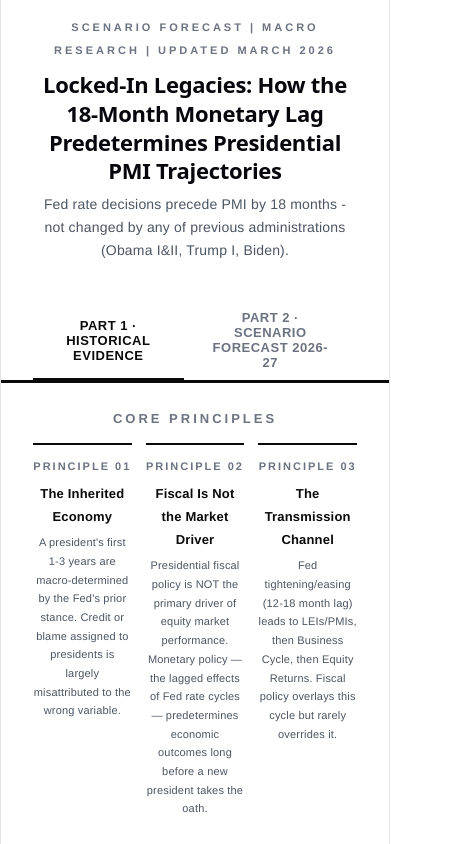
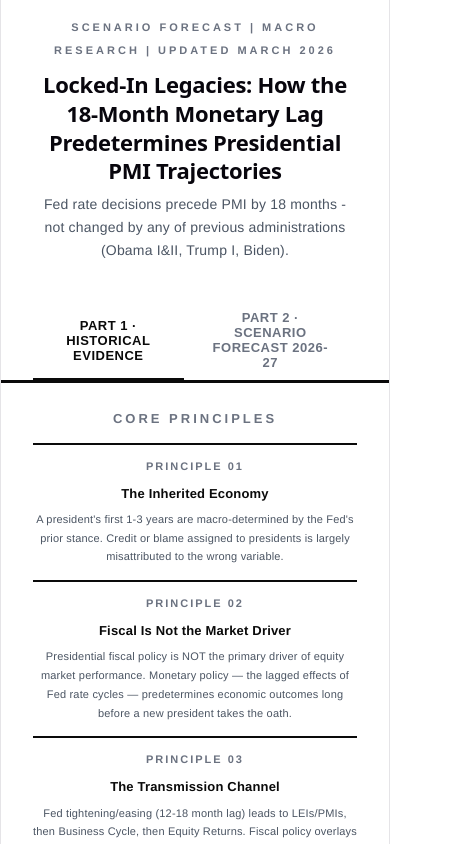
Before and after one commit to kchen023/scenario-forecast-monetary-policy-pmi, a React (Vite) app: page / in a window 390 px wide. Shown: the top 844 px of the page, 467 px wide, since content can reach past the window. Built offline with nearby package versions, Linux system fonts and the light colour scheme.

Commit message:
docs: add project README

```diff
--- a/src/App.jsx
+++ b/src/App.jsx
@@ -126,7 +126,7 @@ export default function App(){
         <div style={{padding:"24px 32px"}}>
           <div style={{marginBottom:24}}>
             <div style={{fontSize:13,letterSpacing:3,fontWeight:700,color:"#6b7280",marginBottom:12}}>CORE PRINCIPLES</div>
-            <div style={{display:"grid",gridTemplateColumns:"repeat(3,minmax(0,1fr))",gap:14}}>
+            <div className="mobile-single" style={{display:"grid",gridTemplateColumns:"repeat(3,minmax(0,1fr))",gap:14}}>
               {[{n:"01",h:"The Inherited Economy",b:"A president's first 1-3 years are macro-determined by the Fed's prior stance. Credit or blame assigned to presidents is largely misattributed to the wrong variable."},{n:"02",h:"Fiscal Is Not the Market Driver",b:"Presidential fiscal policy is NOT the primary driver of equity market performance. Monetary policy — the lagged effects of Fed rate cycles — predetermines economic outcomes long before a new president takes the oath."},{n:"03",h:"The Transmission Channel",b:"Fed tightening/easing (12-18 month lag) leads to LEIs/PMIs, then Business Cycle, then Equity Returns. Fiscal policy overlays this cycle but rarely overrides it."}].map(p=>(
                 <div key={p.n} style={{borderTop:"2px solid #0a0a0a",paddingTop:10}}>
                   <div style={{fontSize:11,letterSpacing:2,fontWeight:700,color:"#6b7280",marginBottom:4}}>PRINCIPLE {p.n}</div>
@@ -169,7 +169,7 @@ export default function App(){
           </div>
           <div>
             <div style={{fontSize:13,letterSpacing:3,fontWeight:700,color:"#6b7280",marginBottom:12,marginTop:40}}>PRESIDENTIALCASE STUDIES · CLICK TO EXPAND</div>
-            <div style={{display:"grid",gridTemplateColumns:"repeat(3,minmax(0,1fr))",gap:10}}>
+            <div className="mobile-single" style={{display:"grid",gridTemplateColumns:"repeat(3,minmax(0,1fr))",gap:10}}>
               {CASES.map(cs=>(<div key={cs.id} onClick={()=>setCase(activeCase===cs.id?null:cs.id)} style={{border:activeCase===cs.id?"1.5px solid #0a0a0a":"1px solid #e5e7eb",borderRadius:2,padding:"12px",cursor:"pointer",background:activeCase===cs.id?"#f9fafb":"#fff"}}>
                 <div style={{display:"flex",justifyContent:"space-between",alignItems:"flex-start",marginBottom:6}}>
                   <div><div style={{fontWeight:700,fontSize:12}}>{cs.title}</div><div style={{fontSize:9,color:"#9ca3af",marginTop:1}}>{cs.period}</div></div>
@@ -186,7 +186,7 @@ export default function App(){
         <div style={{padding:"24px 32px"}}>
           <div style={{fontSize:13,letterSpacing:3,fontWeight:700,color:"#6b7280",marginBottom:3,textAlign:"center"}}>PMI SCENARIO FORECAST · 2026-2027</div>
           <div style={{fontSize:13,color:"#4b5563",textAlign:"center",margin:"0 auto 18px auto",whiteSpace:"nowrap"}}>175bps of Fed cuts (Sep 2025-Dec 2025) delivered the pipeline-predicted V-shape (Dec-25 trough 47.9 to Mar-26: 52.3). Forward trajectory determined by three policy variables.</div>
-          <div style={{display:"grid",gridTemplateColumns:"260px 1fr",gap:40,alignItems:"start"}}>
+          <div className="mobile-stack" style={{display:"grid",gridTemplateColumns:"260px 1fr",gap:40,alignItems:"start"}}>
             <div>
               <TogRow label="Tariff Policy" opts={T_OPTS} val={tariff} set={setTariff}/>
               <TogRow label="Inflation Path" opts={I_OPTS} val={inflation} set={setInf}/>
--- a/src/index.css
+++ b/src/index.css
@@ -109,3 +109,24 @@ code {
   padding: 4px 8px;
   background: var(--code-bg);
 }
+
+:root {
+  color-scheme: light;
+}
+
+body {
+  background: #fff !important;
+  color: #0a0a0a !important;
+}
+
+@media (max-width: 768px) {
+  /* 预测页左右两栏变成上下排列 */
+  .mobile-stack {
+    grid-template-columns: 1fr !important;
+  }
+
+  /* 三列卡片变成一列 */
+  .mobile-single {
+    grid-template-columns: 1fr !important;
+  }
+}
```
